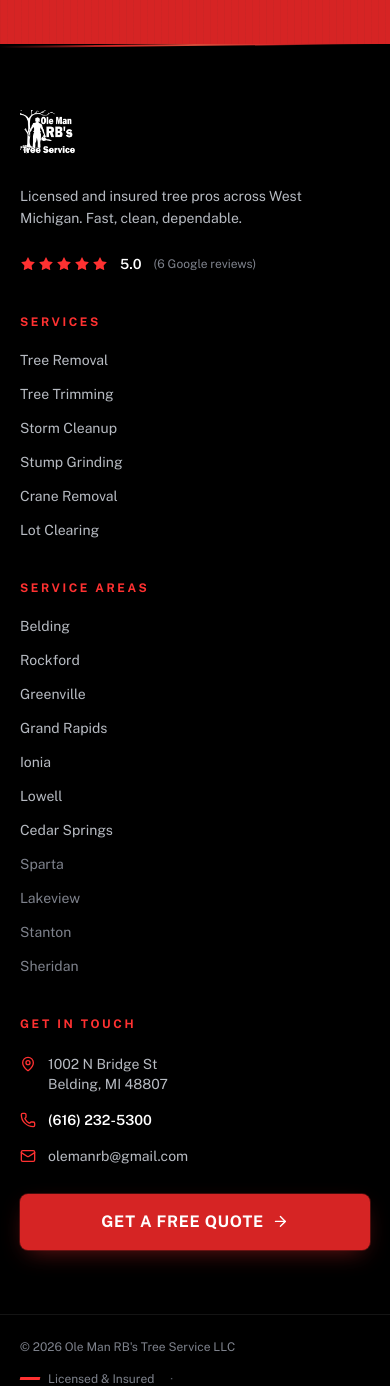
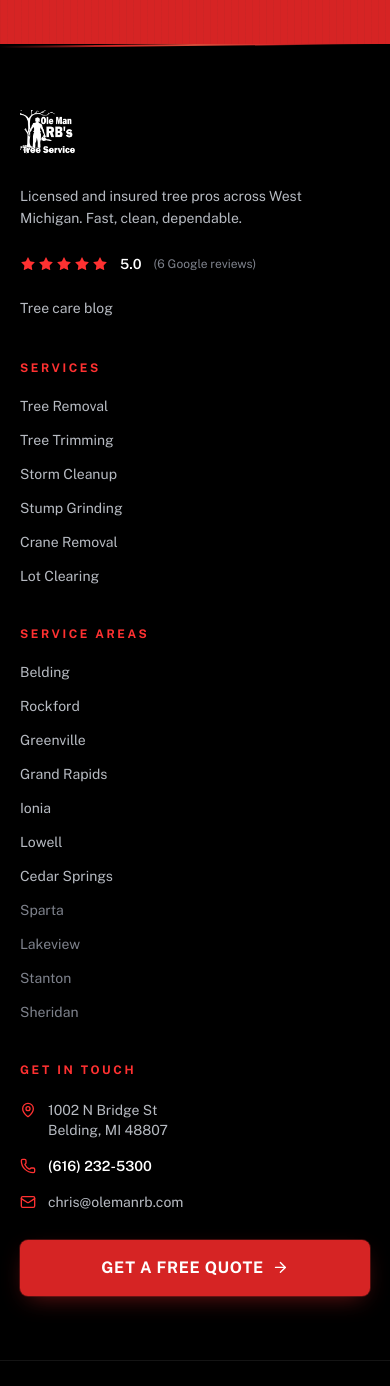
Before and after one commit to nradachy-web/olemanrb-web, a Next.js app: page /about in a window 390 px wide. Shown: the part 5486-6872 px from the top of the page. Built offline with nearby package versions, Linux system fonts and the light colour scheme; no server answers.

Commit message:
Restore blog navigation, correct contact email and preserve editor previews

```diff
--- a/src/components/layout/Footer.tsx
+++ b/src/components/layout/Footer.tsx
@@ -65,6 +65,12 @@
               ({googleRating.count} Google reviews)
             </span>
           </div>
+          <a
+            href={site.blogUrl}
+            className="link-underline mt-6 inline-block text-sm text-silver transition-colors hover:text-white"
+          >
+            Tree care blog
+          </a>
         </div>
 
         {/* Zone 2 — services (all 6, linked) */}
--- a/src/components/layout/Header.tsx
+++ b/src/components/layout/Header.tsx
@@ -84,7 +84,7 @@
         <Logo tone="light" />
 
         {/* Desktop nav */}
-        <nav className="hidden items-center gap-1 md:flex" aria-label="Primary">
+        <nav className="hidden items-center gap-1 xl:flex" aria-label="Primary">
           {nav.map((item) => {
             const active = isActive(item.href);
             return (
@@ -114,12 +114,12 @@
         <div className="flex items-center gap-2.5">
           <a
             href={site.phoneHref}
-            className="hidden items-center gap-2 text-[0.95rem] font-semibold text-white transition-colors hover:text-red focus-visible:outline-2 focus-visible:outline-offset-2 focus-visible:outline-red md:inline-flex"
+            className="hidden items-center gap-2 text-[0.95rem] font-semibold text-white transition-colors hover:text-red focus-visible:outline-2 focus-visible:outline-offset-2 focus-visible:outline-red 2xl:inline-flex"
           >
             <Phone className="size-[1.05rem]" aria-hidden />
             <span>{site.phone}</span>
           </a>
-          <span className="hidden lg:inline-flex">
+          <span className="hidden xl:inline-flex">
             <Button href={cta.primaryHref} variant="primary">
               {cta.primary}
             </Button>
@@ -129,7 +129,7 @@
             onClick={() => setOpen((v) => !v)}
             aria-label={open ? "Close menu" : "Open menu"}
             aria-expanded={open}
-            className="grid size-11 place-items-center rounded-sm text-white transition-colors hover:bg-white/[0.08] active:bg-white/[0.12] focus-visible:outline-2 focus-visible:outline-offset-2 focus-visible:outline-red md:hidden"
+            className="grid size-11 place-items-center rounded-sm text-white transition-colors hover:bg-white/[0.08] active:bg-white/[0.12] focus-visible:outline-2 focus-visible:outline-offset-2 focus-visible:outline-red xl:hidden"
           >
             {open ? <X className="size-6" /> : <Menu className="size-6" />}
           </button>
@@ -144,7 +144,7 @@
             animate={{ opacity: 1 }}
             exit={{ opacity: 0 }}
             transition={{ duration: 0.3, ease: [0.22, 1, 0.36, 1] }}
-            className="fixed inset-0 top-[var(--header-h)] z-40 flex flex-col bg-ink md:hidden"
+            className="fixed inset-0 top-[var(--header-h)] z-40 flex flex-col bg-ink xl:hidden"
           >
             <motion.nav
               initial={{ opacity: 0, y: -8 }}
--- a/src/lib/site.ts
+++ b/src/lib/site.ts
@@ -31,8 +31,9 @@
   regionShort: "West Michigan",
   phone: "(616) 232-5300",
   phoneHref: "tel:+16162325300",
-  email: "olemanrb@gmail.com",
-  emailHref: "mailto:olemanrb@gmail.com",
+  email: "chris@olemanrb.com",
+  emailHref: "mailto:chris@olemanrb.com",
+  blogUrl: "https://olemanrb.com/category/blog/",
   address: {
     street: "1002 N Bridge St",
     city: "Belding",
@@ -1021,6 +1022,7 @@
   { label: "Storm Response", href: "/storm-damage" },
   { label: "Reviews", href: "/#reviews" },
   { label: "About", href: "/about" },
+  { label: "Blog", href: site.blogUrl },
   { label: "Contact", href: "/contact" },
 ];
 
```
Also changed, not shown: 1 other file (tests, documents, lock files or other folders).
